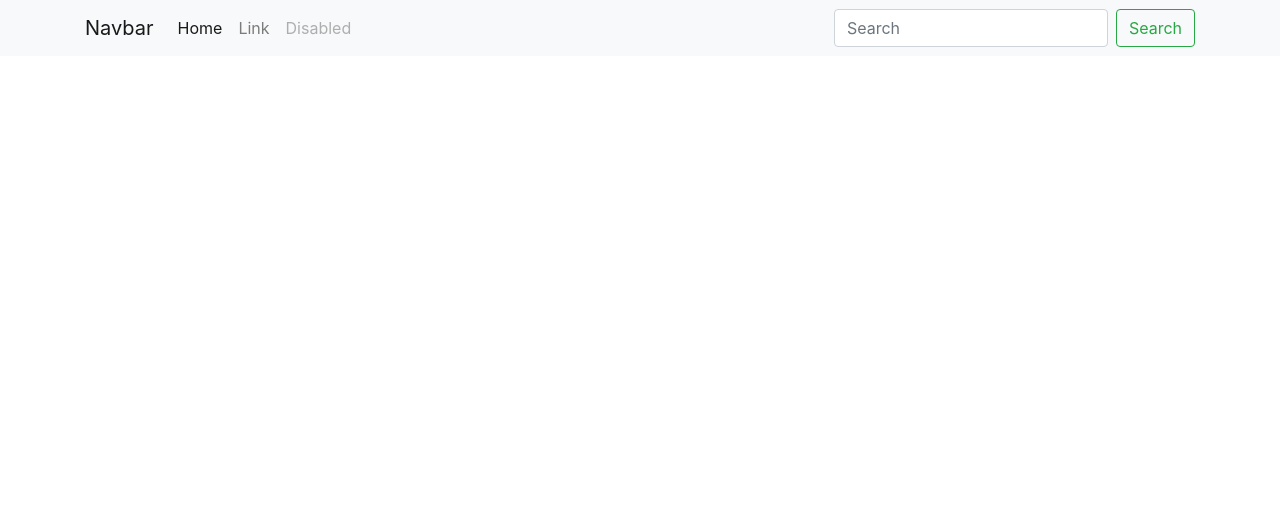
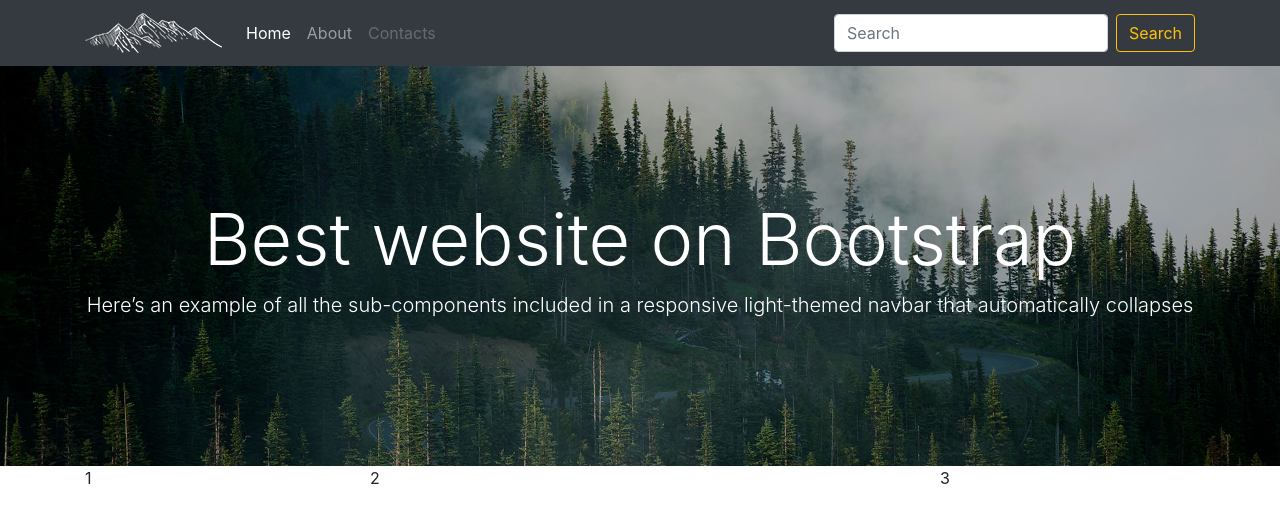
Before and after one commit to AliaksandrTarashkevich/bootstrap-forest-website, a plain HTML site: page index.html in a window 1280 px wide. Drawn offline with nearby package versions, Linux system fonts and the light colour scheme.

Commit message:
added header and main

```diff
--- /dev/null
+++ b/assets/scss/blocks/header.scss
@@ -0,0 +1,9 @@
+.header {
+  height: 400px;
+
+  background: url("../images/bg.jpg") no-repeat center;
+  background-size: cover;
+
+  color: $white;
+  text-align: center;
+}
--- a/assets/scss/style.scss
+++ b/assets/scss/style.scss
@@ -12,3 +12,6 @@
 @import "bootstrap/grid";
 @import "bootstrap/navbar";
 @import "bootstrap/forms";
+@import "bootstrap/type";
+
+@import "blocks/header";
--- a/index.html
+++ b/index.html
@@ -7,9 +7,11 @@
   <title>Document</title>
 </head>
 <body>
-  <nav class="navbar navbar-expand-lg navbar-light bg-light">
+  <nav class="navbar navbar-expand-lg navbar-dark bg-dark">
     <div class="container">
-      <a class="navbar-brand" href="#">Navbar</a>
+      <a class="navbar-brand" href="#">
+        <img src="assets/images/logo.png" alt="logo">
+      </a>
       <button class="navbar-toggler" type="button" data-toggle="collapse" data-target="#navbarSupportedContent"
         aria-controls="navbarSupportedContent" aria-expanded="false" aria-label="Toggle navigation">
         <span class="navbar-toggler-icon"></span>
@@ -21,23 +23,42 @@
             <a class="nav-link" href="#">Home <span class="sr-only">(current)</span></a>
           </li>
           <li class="nav-item">
-            <a class="nav-link" href="#">Link</a>
+            <a class="nav-link" href="#">About</a>
           </li>
           <li class="nav-item">
-            <a class="nav-link disabled" href="#" tabindex="-1" aria-disabled="true">Disabled</a>
+            <a class="nav-link disabled" href="#" tabindex="-1"="true">Contacts</a>
           </li>
         </ul>
         <form class="form-inline my-2 my-lg-0">
           <input class="form-control mr-sm-2" type="search" placeholder="Search" aria-label="Search">
-          <button class="btn btn-outline-success my-2 my-sm-0" type="submit">Search</button>
+          <button class="btn btn-outline-warning my-2 my-sm-0" type="submit">Search</button>
         </form>
       </div>
     </div>
   </nav>
 
+  <header class="header d-flex flex-column justify-content-center">
+    <div class="container">
+      <h1 class="display-3">Best website on Bootstrap</h1>
+      <p class="lead">Here’s an example of all the sub-components included in a responsive light-themed navbar that automatically collapses</p>
+    </div>
+  </header>
+
+  <main class="main">
+    <div class="container">
+      <div class="row">
+        <div class="col-3">1</div>
+        <div class="col-6">2</div>
+        <div class="col-3">3</div>
+      </div>
+    </div>
+  </main>
+
   <!-- JS -->
   <script src="https://ajax.googleapis.com/ajax/libs/jquery/3.4.1/jquery.min.js"></script>
   <script src="assets/js/bootstrap/util.js"></script>
+  <script src="assets/js/bootstrap/dropdown.js"></script>
+  <script src="assets/js/bootstrap/dropdown.js.map"></script>
   <script src="assets/js/bootstrap/modal.js"></script>
 </body>
 </html>
```
Also changed, not shown: assets/css/style.css, 1 other file.
